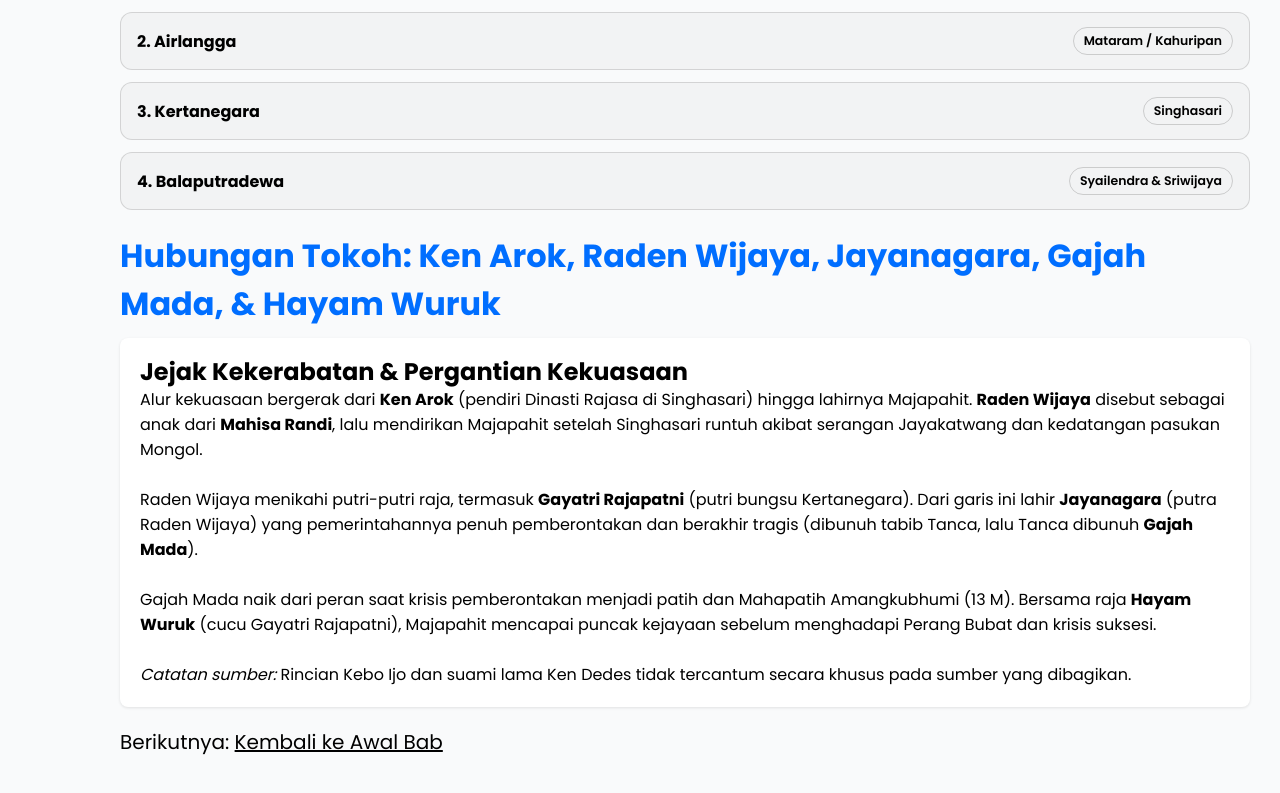
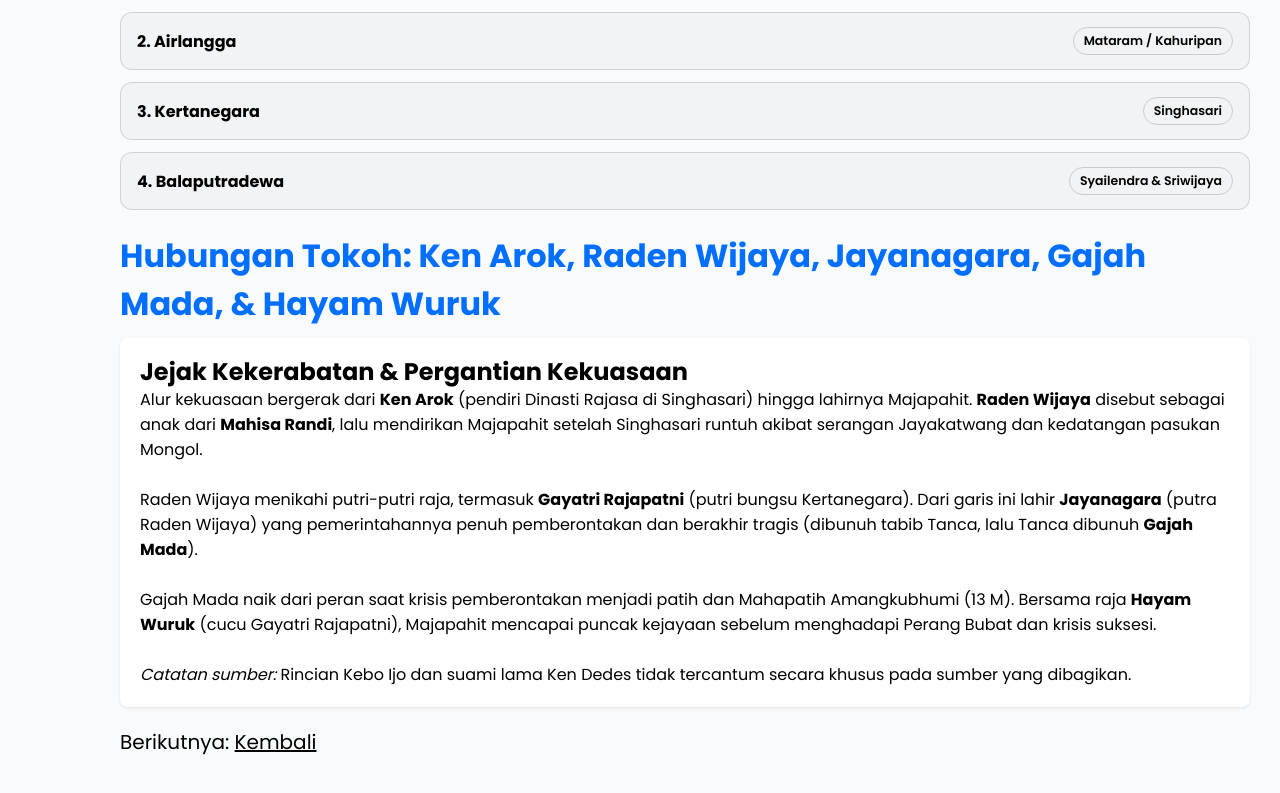
Before and after one commit to catatangw/catatangw.github.io, a plain HTML site: page lessons/sejind-x-1/unit-2/6.html in a window 1280 px wide. Shown: the part 928-1721 px from the top of the page. Drawn offline with nearby package versions, Linux system fonts and the light colour scheme.

Commit message:
Update 6.html

```diff
--- a/lessons/sejind-x-1/unit-2/6.html
+++ b/lessons/sejind-x-1/unit-2/6.html
@@ -229,7 +229,7 @@
         </div>
 
         <!-- INI UNTUK KE PAGE SELANJUTNYA, KATA "BERIKUTNYA" JANGAN DIUBAH -->
-         <p class="next-label">Berikutnya: <a href="1.html">Kembali ke Awal Bab</a></p>
+         <p class="next-label">Berikutnya: <a href="../index.html">Kembali</a></p>
 
     </div>
   </body>
```
